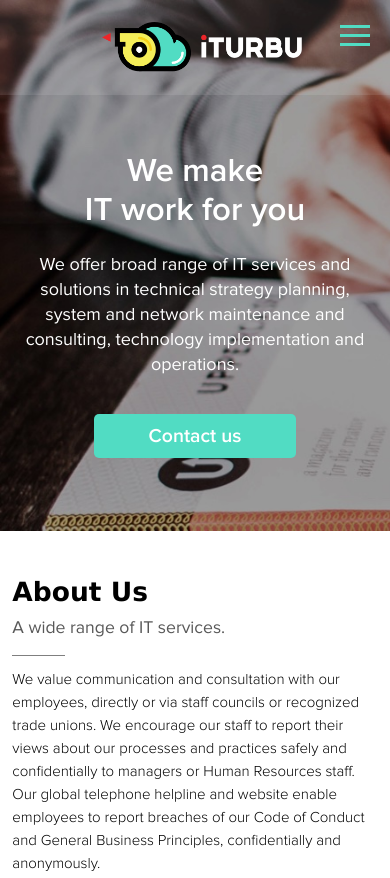
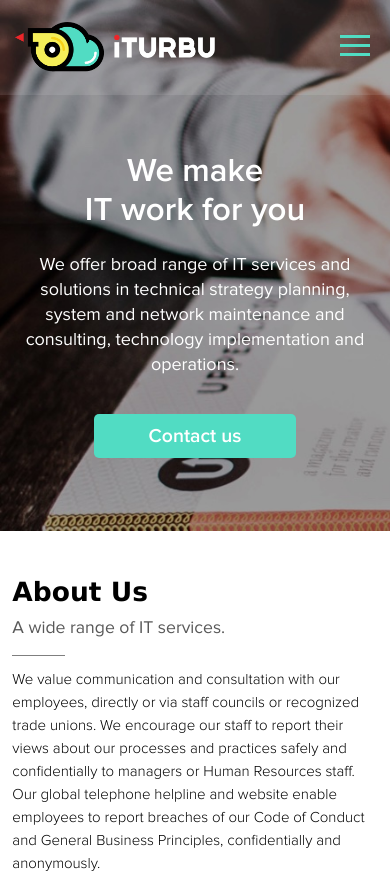
Before and after one commit to Dwarfen/iTurbu, a website: page html/index.html in a window 390 px wide. Shown: the top 878 px of the page. Drawn offline with Linux system fonts and the light colour scheme; some packages are replaced by stand-ins of ours; a script that the page names is missing.

```diff
--- a/src/styles.less
+++ b/src/styles.less
@@ -391,6 +391,10 @@
     position: absolute;
     top: 22px;
     left: 102px;
+
+    @media (max-width: 600px) {
+        left: 15px;
+    }
 }
 
 @media (max-width: 800px) {
@@ -2534,6 +2538,6 @@
 .toggle_container {
     display: inline-block;
     float: right;
-    margin-top: 25px;
+    margin-top: 35px;
     margin-right: 20px;
 }
```
Also changed, not shown: html/assets/css/styles.min.css.
